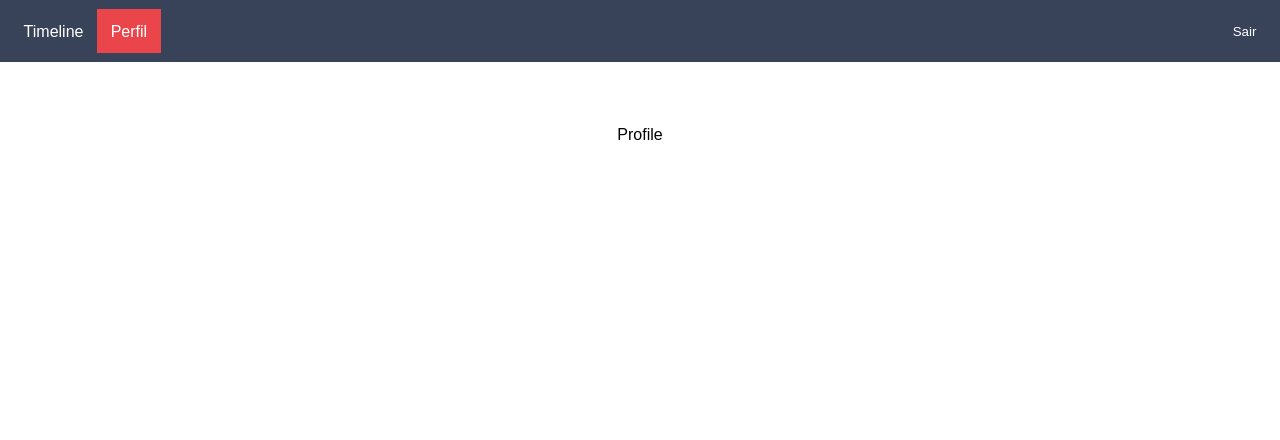
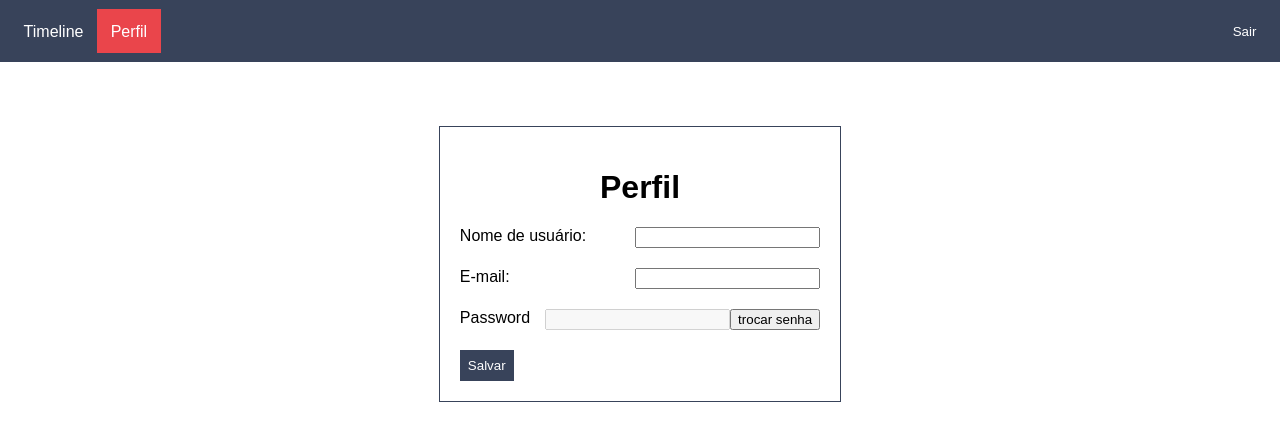
Before and after one commit to naveteam/curso-react-twitter-final, a React (Create React App) app: page /perfil in a window 1280 px wide. Shown: the top 440 px of the page. Built offline with nearby package versions, Linux system fonts and the light colour scheme; the HTML template or start-up script is replaced by a standard one.

Commit message:
profile added

```diff
--- a/src/components/Header.js
+++ b/src/components/Header.js
@@ -1,4 +1,4 @@
-import React from 'react';
+import React, { Component } from 'react';
 import { NavLink } from 'react-router-dom'
 
 const styles = {
@@ -23,12 +23,22 @@ const styles = {
     }
 }
 
-export default props => (
+export default class Header extends Component{
+    logout(e) {
+        e.preventDefault();
+        localStorage.clear();
+        this.props.history.replace('/');
+    }
+
+    render() {
+        return (
             <header style={styles.header}>
                 <div>
                     <NavLink activeStyle={styles.active} to="/timeline" style={styles.button}>Timeline</NavLink>
                     <NavLink activeStyle={styles.active} to="/perfil" style={styles.button}>Perfil</NavLink>
                 </div>
-        <button style={styles.button}>Sair</button>
+                <button onClick={this.logout.bind(this)} style={styles.button}>Sair</button>
             </header>
         )
+    }
+}
--- a/src/components/Profile.js
+++ b/src/components/Profile.js
@@ -1,5 +1,59 @@
-import React from 'react';
+import React, { Component } from 'react';
 
-export default props => (
-    <div>Profile</div>
-)
+const styles = {
+    profile: {
+        padding: 20,
+        border: '1px solid #38435a'
+    },
+    center: {
+        textAlign: 'center'
+    },
+    submit: {
+        border: 0,
+        borderRadius: 0,
+        backgroundColor: '#38435a',
+        color: '#fff',
+        padding: '0.5rem'
+    },
+}
+
+export default class Profile extends Component {
+    constructor(props) {
+        super(props);
+        this.state = {
+            disabledPassword: true,
+            email: '',
+            username: '',
+            password: ''
+        }
+    }
+
+    switchPassword(e) {
+        e.preventDefault();
+        this.setState({disabledPassword: !this.state.disabledPassword});
+    }
+
+    render() {
+        return (
+            <div style={styles.profile}>
+                <h1 style={styles.center}>Perfil</h1>
+                <form>
+                    <label htmlFor="">
+                        Nome de usuário:
+                        <input type="text"/>
+                    </label>
+                    <label htmlFor="">
+                        E-mail:
+                        <input type="email"/>
+                    </label>
+                    <label htmlFor="">
+                        Password
+                        <input type="password" disabled={this.state.disabledPassword}/>
+                        <button onClick={this.switchPassword.bind(this)}>trocar senha</button>
+                    </label>
+                    <button style={styles.submit} type="submit">Salvar</button>
+                </form>
+            </div>
+        )
+    }
+}
--- a/src/components/Routes.js
+++ b/src/components/Routes.js
@@ -10,8 +10,8 @@ export default props => (
     <Switch>
         <Route exact path="/" component={Login}/>
         <Route exact path="/cadastro" component={SignUp}/>
-        <Route exact path="/timeline" render={() => <Wrapper><Timeline /></Wrapper>}/>
-        <Route exact path="/perfil" render={() => <Wrapper><Profile /></Wrapper>}/>
+        <Route exact path="/timeline" render={(props) => <Wrapper {...props}><Timeline /></Wrapper>}/>
+        <Route exact path="/perfil" render={(props) => <Wrapper {...props}><Profile /></Wrapper>}/>
         <Route component={Login}/>
     </Switch>
 )
--- a/src/components/Tweets.js
+++ b/src/components/Tweets.js
@@ -6,14 +6,20 @@ const styles = {
         display: 'flex',
         flexDirection: 'column',
         marginTop: 20,
-        width: '100%'
+        width: '100%',
+        padding: 20,
+        border: '1px solid #38435a'
+    },
+    center: {
+        textAlign: 'center'
     }
 }
 
 export default props => (
     <div style={styles.tweets}>
+        <h2 style={styles.center}>Tweets da sua linha do tempo</h2>
         {!props.tweets ?
-            <div>Não há tweets para serem mostrados</div>
+            <h4 style={styles.center}>Não há tweets para serem mostrados</h4>
             : props.tweets.map(tweet => <Tweet tweet={tweet}/>)
         }
     </div>
--- a/src/components/Wrapper.js
+++ b/src/components/Wrapper.js
@@ -3,7 +3,7 @@ import Header from './Header';
 import '../index.css';
 
 export default props => [
-    <Header key="header" />,
+    <Header key="header" {...props}/>,
     <div key="container" className="container">
          {React.cloneElement(props.children, props)}
     </div>
```
Also changed, not shown: 1 other file (tests, documents, lock files or other folders). Lines whose indentation alone changed are shown as unchanged.
